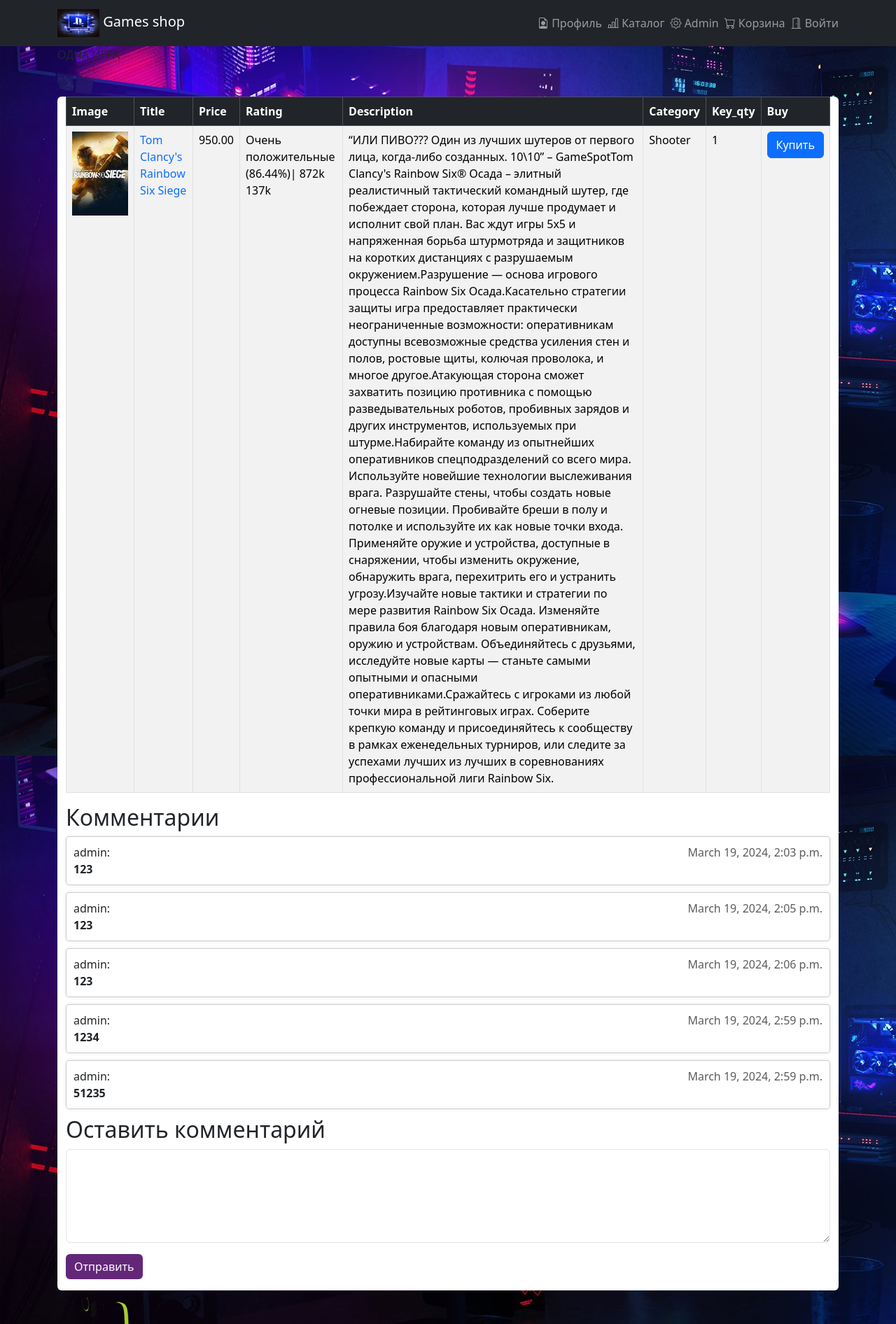
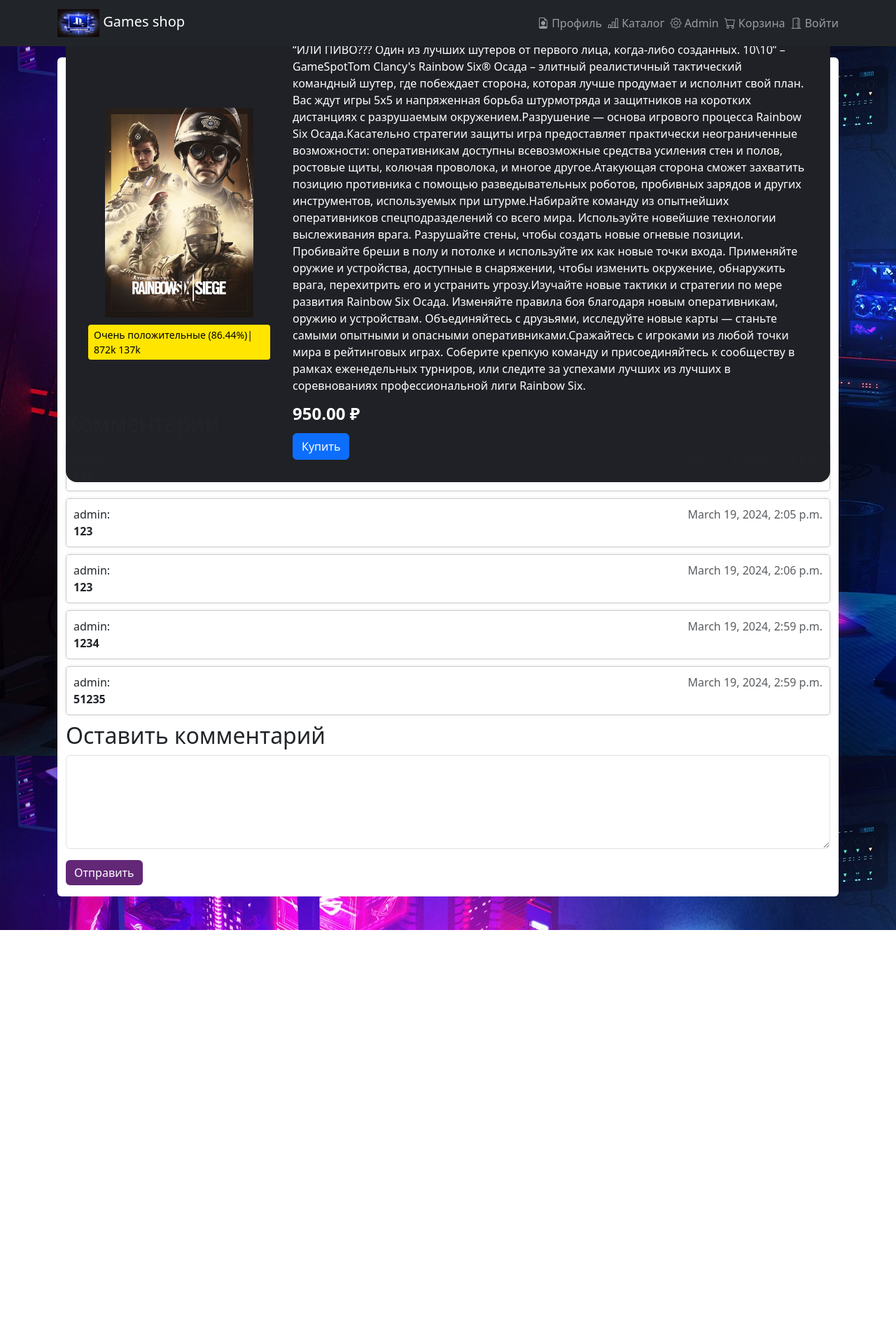
Before and after one commit to Bazalex1/gameshop, a Django app: a page that uses templates/base.html in a window 1280 px wide. Shown: the whole page at 70% size. After the commit the page ends 1329 px from the top, so only its background shows below. Run offline with Django 5.2, Linux system fonts and the light colour scheme; data comes from the database, SQL or seed files in the repository; both versions use the stored data as it was after the commit.

Commit message:
Сделали single_game

```diff
--- /dev/null
+++ b/static/styles/single_game.css
@@ -0,0 +1,90 @@
+.game-page {
+    display: flex;
+    justify-content: center;
+    align-items: center;
+    height: 63vh;
+  }
+
+  .game-page__card {
+    display: flex;
+    align-items: center;
+    background-color: #202126;
+    border-radius: 1rem;
+    padding: 2rem;
+  }
+
+  .game-page__image-container {
+    position: relative;
+    margin-right: 2rem;
+  }
+
+  .game-page__image {
+    width: 300px;
+    height: 300px;
+    object-fit: contain;
+    border-radius: 1rem;
+  }
+
+  .game-page__rating {
+    position: absolute;
+    bottom: 0;
+    left: 0;
+    background-color: #ffe500;
+    padding: 0.25rem 0.5rem;
+    border-radius: 0.25rem;
+    font-size: 14px;
+    font-weight: 500;
+    color: #000;
+  }
+
+  .game-page__info {
+    display: flex;
+    flex-direction: column;
+    justify-content: space-between;
+  }
+
+  .game-page__title {
+    font-size: 2rem;
+    font-weight: 700;
+    letter-spacing: -.025em;
+    line-height: 1;
+    text-align: left;
+    color: #fff;
+    margin-bottom: 1rem;
+  }
+
+  .game-page__description {
+    font-size: 1rem;
+    font-weight: 400;
+    line-height: 1.5;
+    text-align: left;
+    color: #fff;
+    margin-bottom: 1rem;
+  }
+
+  .game-page__price {
+    font-size: 1.5rem;
+    font-weight: 700;
+    line-height: 1;
+    text-align: left;
+    color: #fff;
+    margin-bottom: 1rem;
+  }
+
+  .game-page__buy-button {
+    font-size: 1rem;
+    font-weight: 500;
+    line-height: 1;
+    text-align: center;
+    color: #fff;
+    background-color: #fd3902;
+    border: none;
+    border-radius: 0.25rem;
+    padding: 0.5rem 1rem;
+    cursor: pointer;
+    transition: background-color 0.3s ease;
+  }
+
+  .game-page__buy-button:hover {
+    background-color: #e83201;
+  }
--- a/templates/base.html
+++ b/templates/base.html
@@ -13,6 +13,7 @@
     <link rel="stylesheet" type="text/css" href="{% static 'styles/main.css' %}">
     <link rel="stylesheet" type="text/css" href="{% static 'styles/profile.css' %}">
     <link rel="stylesheet" type="text/css" href="{% static 'styles/game_list.css' %}">
+    <link rel="stylesheet" type="text/css" href="{% static 'styles/single_game.css' %}">
     <link rel="shortcut icon" type="image/x-icon" href="{% static 'images/favicon.ico' %}">
 </head>
 <body>
--- a/templates/shop/single_game.html
+++ b/templates/shop/single_game.html
@@ -1,44 +1,32 @@
 {% extends "base.html" %}
+{% load static %}
 {% block Title %}All Games {% endblock Title %}
 
 
 {% block content %}
-ОДНА ИГРА
 <div class="container rounded bg-white mt-3 mb-5">
-  <table class="table mt-5 table-bordered table-striped table-hover">
-      <thead class="table-dark mt-5">
-          <tr>
-              <th>Image</th>
-              <th>Title</th>
-              <th>Price</th>
-              <th>Rating</th>
-              <th>Description</th>
-              <th>Category</th>
-              <th>Key_qty</th>
-              <th>Buy</th>
-          </tr>
-      </thead>
-      <tbody>
-          <tr>
-              <td><img src="{{ game.image.url }}" alt="{{ game.title }}"></td>
-              <td>
-                  <a href= {% url "shop:single_game" game.id %}>{{game.title}}</a>
-              </td>
-              <td>{{game.price}}</td>
-              <td>{{game.rating}}</td>
-              <td>{{game.description}}</td>
-              <td>{{game.category}}</td>
-              <td>{{game.key_qty}}</td>
-              <td>
+  <div class="game-page">
+    <div class="game-page__card">
+      <div class="game-page__image-container">
+        <div class="game-card__img">
+          <img src="{% static 'images' %}/{{ game.id }}.jpg" alt="{{ game.title }}" class="game-page__image">
+        </div>
+        <div class="game-page__rating">{{ game.rating }}</div>
+      </div>
+      <div class="game-page__info">
+        <h1 class="game-page__title">{{ game.title }}</h1>
+        <p class="game-page__description">{{ game.description }}</p>
+        <div class="game-page__price-container">
+          <p class="game-page__price">{{ game.price }} ₽</p>
           <form method="post" action="{% url 'cart:add_to_cart' game.id %}">
             {% csrf_token %}
             <button type="submit" class="btn btn-primary">Купить</button>
           </form>
-              </tdh>
-          </tr>
-      </tbody>
-  </table>
-
+        </div>
+      </div>
+    </div>
+  </div>
+  <div class= "comments_game_page">
     <h2>Комментарии</h2>
     {% for comment in comments %}
       <div class="comment">
@@ -61,5 +49,6 @@
       </form>
     </div>
   </div>
+</div>
 
 {% endblock content %}
```
Also changed, not shown: db.sqlite3. Lines whose indentation alone changed are shown as unchanged.
